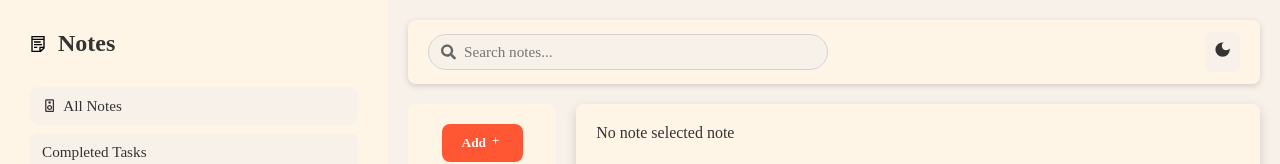
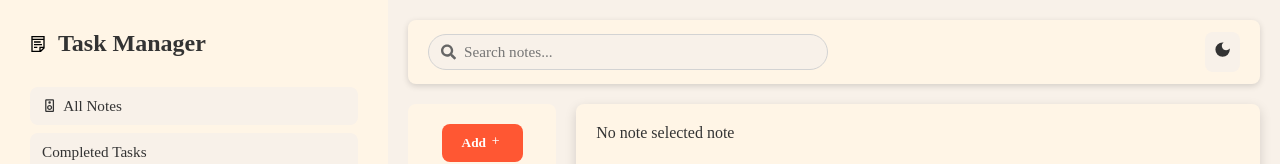
Before and after one commit to TarunK951/notes-app, a React (Vite) app: page / in a window 1280 px wide. Shown: the top 164 px of the page. Built offline with nearby package versions, Linux system fonts and the light colour scheme; a web font is replaced by a local one.

Commit message:
Change sidebar title from 'Notes' to 'Task Manager'

```diff
--- a/src/features/notes/components/Sidebar.jsx
+++ b/src/features/notes/components/Sidebar.jsx
@@ -55,7 +55,7 @@ function Sidebar({
         <aside className="notes-sidebar">
           <div className="logo-container">
             <GrNotes />
-            <h2>Notes</h2>
+            <h2>Task Manager</h2>
           </div>
           <div className="sidebar-options">
             <button
```
